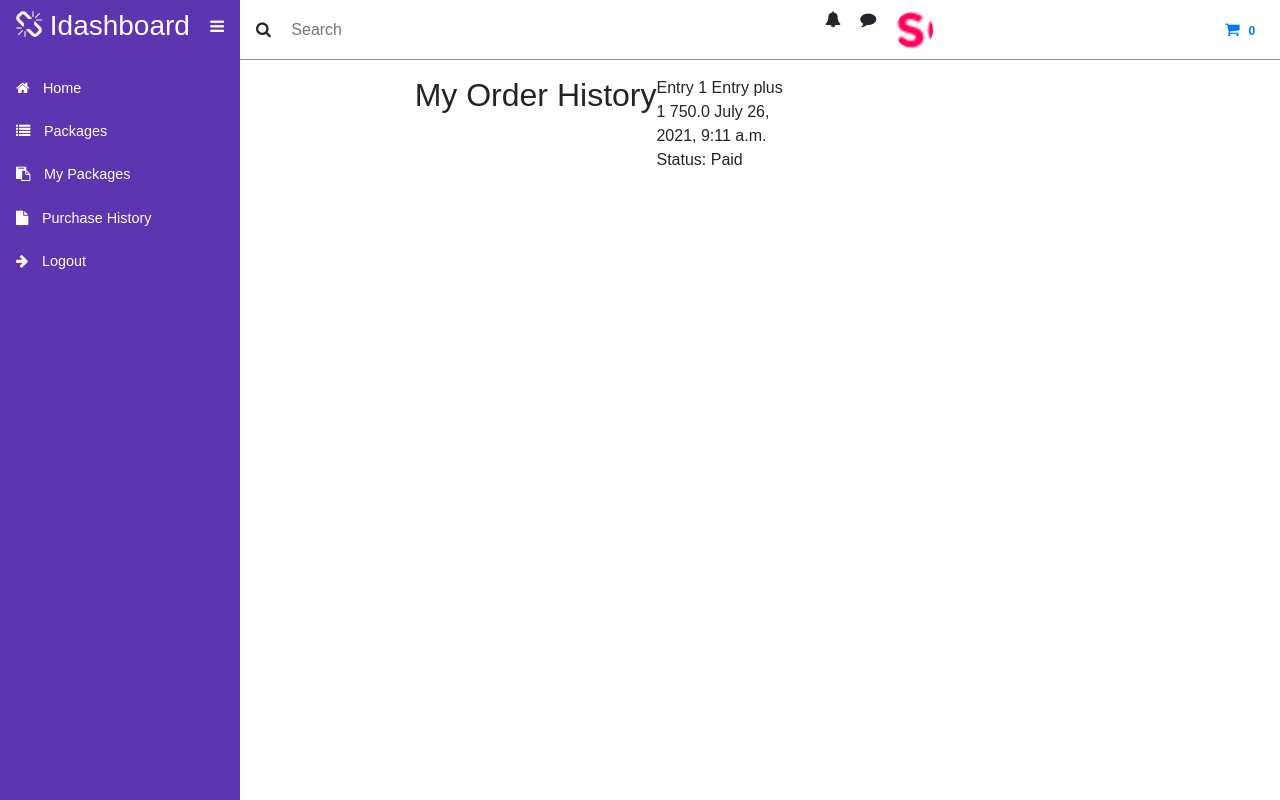
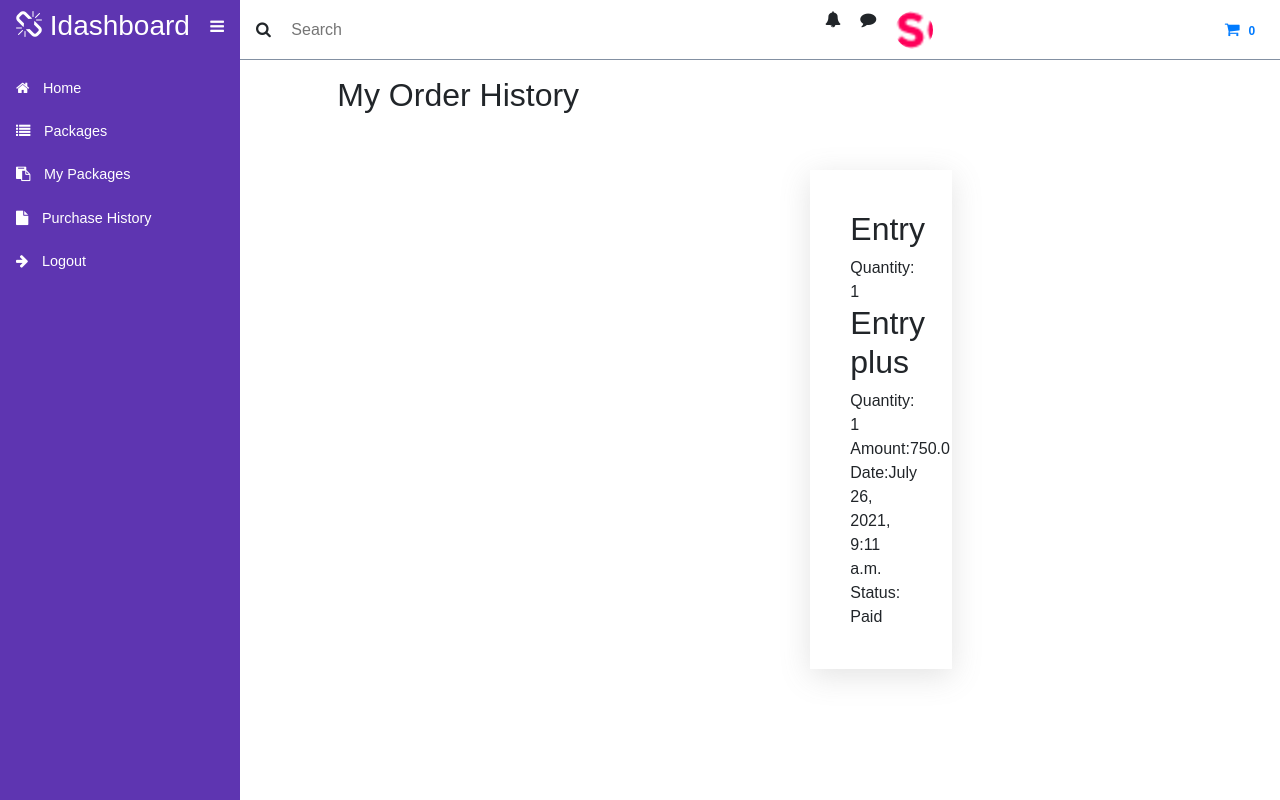
Before and after one commit to steelthedev/ibuild-django, a Django app: page /dashboard/order-history in a window 1280 px wide. Run offline with Django 3.2, Linux system fonts and the light colour scheme; a user stored in the database is signed in; data comes from the database, SQL or seed files in the repository; both versions use the stored data as it was after the commit; some libraries are stand-ins or nearby versions.

Commit message:
Added purchase history

```diff
--- a/assets/css/admin.css
+++ b/assets/css/admin.css
@@ -246,6 +246,20 @@
     padding: 15px;
 }
 
+
+.order-details{
+  padding: 20px;
+}
+
+.order-single{
+  box-shadow:0px 7px 29px 0px rgba(116, 116, 116, 0.2) ;
+  padding: 40px;
+  margin: 10px 0;
+}
+
+
+
+
 @media screen and (max-width:1200px) {
 
    .sidebar{
--- a/dashboard/templates/dashboard/order-history.html
+++ b/dashboard/templates/dashboard/order-history.html
@@ -10,30 +10,38 @@
             <h2>
                 My Order History
             </h2>
-            <div class="row">
+
+            <div class="row mt-5 justify-content-center">
                 {% for order in order %}
-                <div class="col-md-4 col-lg-4">
+                <div class="col-md-4 col-lg-4 mt-3">
 
+                    <div class="order-details">
+                      <div class="order-single">
 
                     {% for order_item in order.products.all %}
-                     {{order_item.product.name}}
-                     {{order_item.quantity}}
+                        <h2>
+                     {{order_item.product.name}}</h2
+                     >
+                     <span>Quantity:<span>
+                     {{order_item.quantity}}</span></span>
                     {% endfor %}
 
-                    {{order.amount}}
+                   <span>Amount:<span>{{order.amount}}</span></span>
 
-                    {{order.date_order}}
+                   <span>Date:<span>{{order.date_order}}</span></span>
 
                     {% if  order.complete == True %}
 
-                    Status: Paid
+                   <span>Status: Paid</span>
 
                     {% else %}
 
-                    Status : Failed
-
+                   <span>Status : Failed </span>
                     {% endif %}
                 </div>
+
+                      </div>
+                    </div>
 
                 {% endfor %}
             </div>
```
Also changed, not shown: ibuild/settings.py (+10 -2 lines), db.sqlite3.
